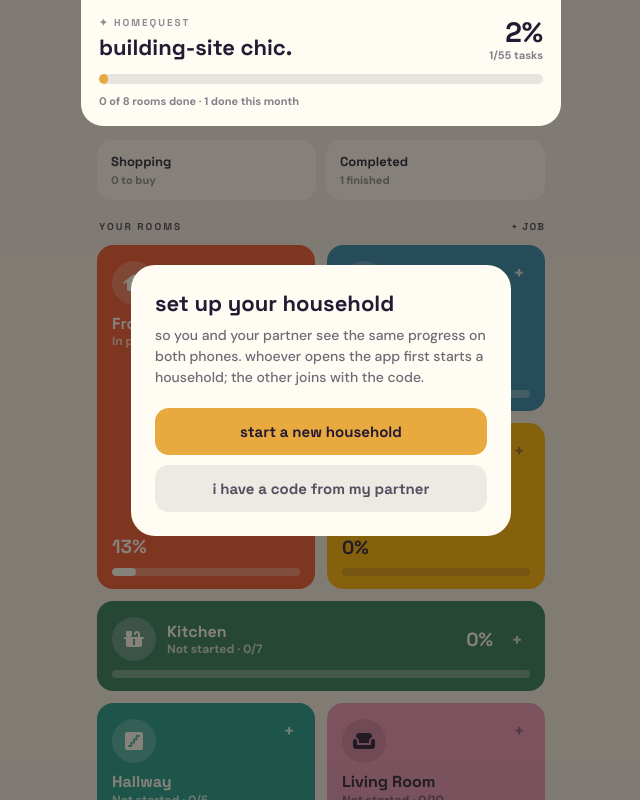
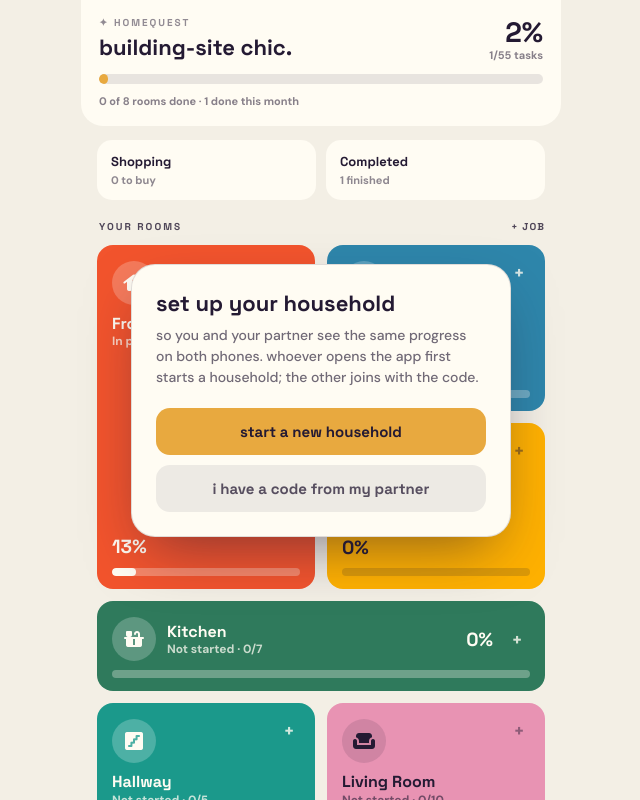
Before and after one commit to nert69/homequest, a React (Vite) app in the folder app/: page / in a window 1280 px wide. Shown: the top 800 px of the page, without its empty margins (319-959 px from the left). Built offline with nearby package versions, Linux system fonts and the light colour scheme; no server answers.

Commit message:
Build 31: remove onboarding dimming

```diff
--- a/app/src/components/OnboardSheet.jsx
+++ b/app/src/components/OnboardSheet.jsx
@@ -8,8 +8,8 @@ export default function OnboardSheet({ onCreate, onConfirmCreate, onJoin, joinEr
   const startCreate = () => { setCreatedCode(onCreate()); setMode('create'); };
 
   return (
-    <div style={{ position: 'fixed', inset: 0, background: 'rgba(33,30,24,.55)', display: 'flex', alignItems: 'center', justifyContent: 'center', zIndex: 90, padding: 20, boxSizing: 'border-box' }}>
-      <div style={{ width: '100%', maxWidth: 380, background: '#FFFCF3', borderRadius: 24, padding: 24, boxSizing: 'border-box' }}>
+    <div style={{ position: 'fixed', inset: 0, background: 'transparent', display: 'flex', alignItems: 'center', justifyContent: 'center', zIndex: 90, padding: 20, boxSizing: 'border-box' }}>
+      <div style={{ width: '100%', maxWidth: 380, background: '#FFFCF3', border: '1px solid rgba(36,26,51,.14)', borderRadius: 24, padding: 24, boxSizing: 'border-box', boxShadow: '0 24px 60px -18px rgba(36,26,51,.55)' }}>
         {mode === null && (
           <>
             <div style={{ fontWeight: 800, fontSize: 22, color: '#241A33', marginBottom: 8 }}>set up your household</div>
```
